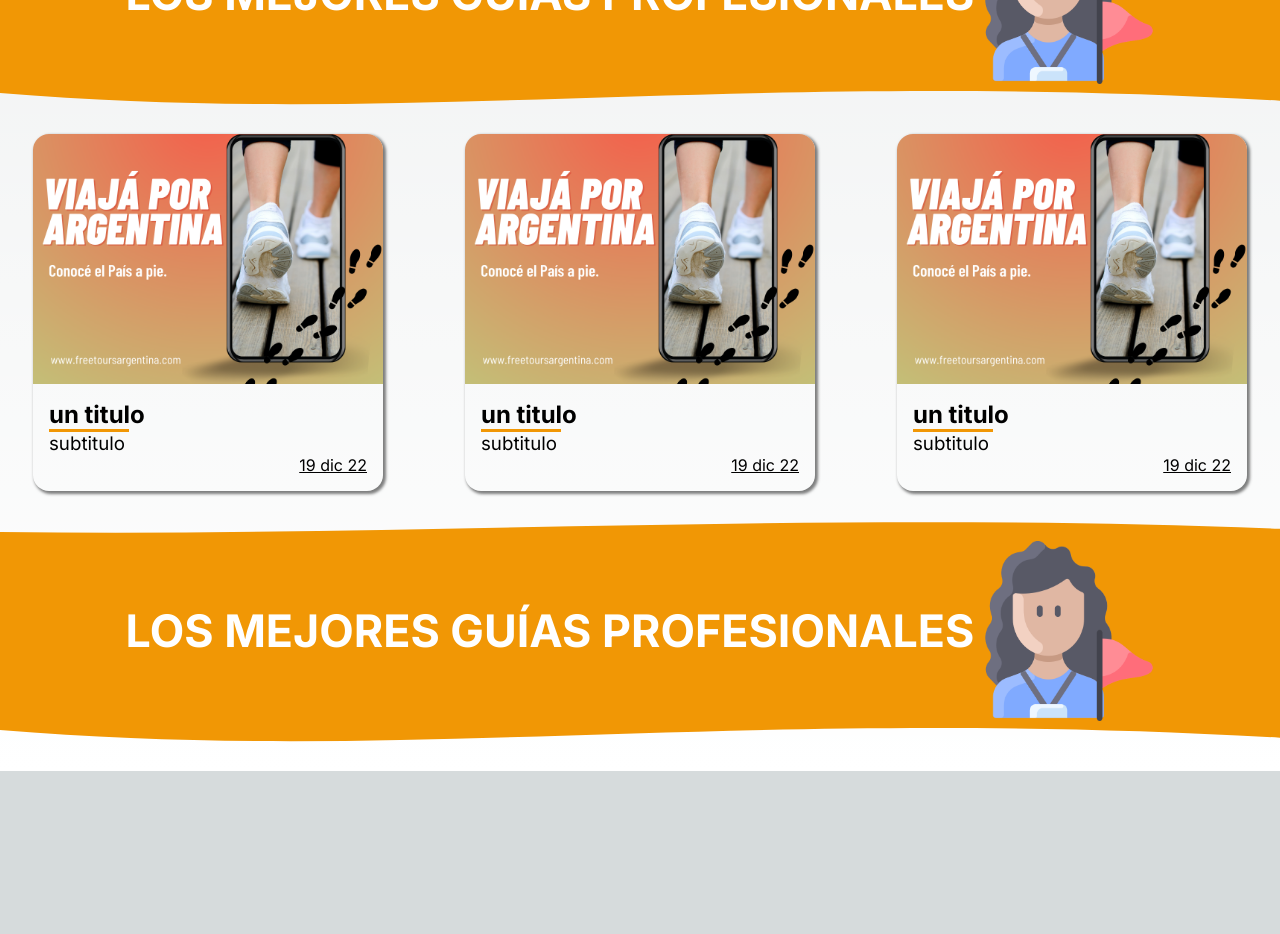
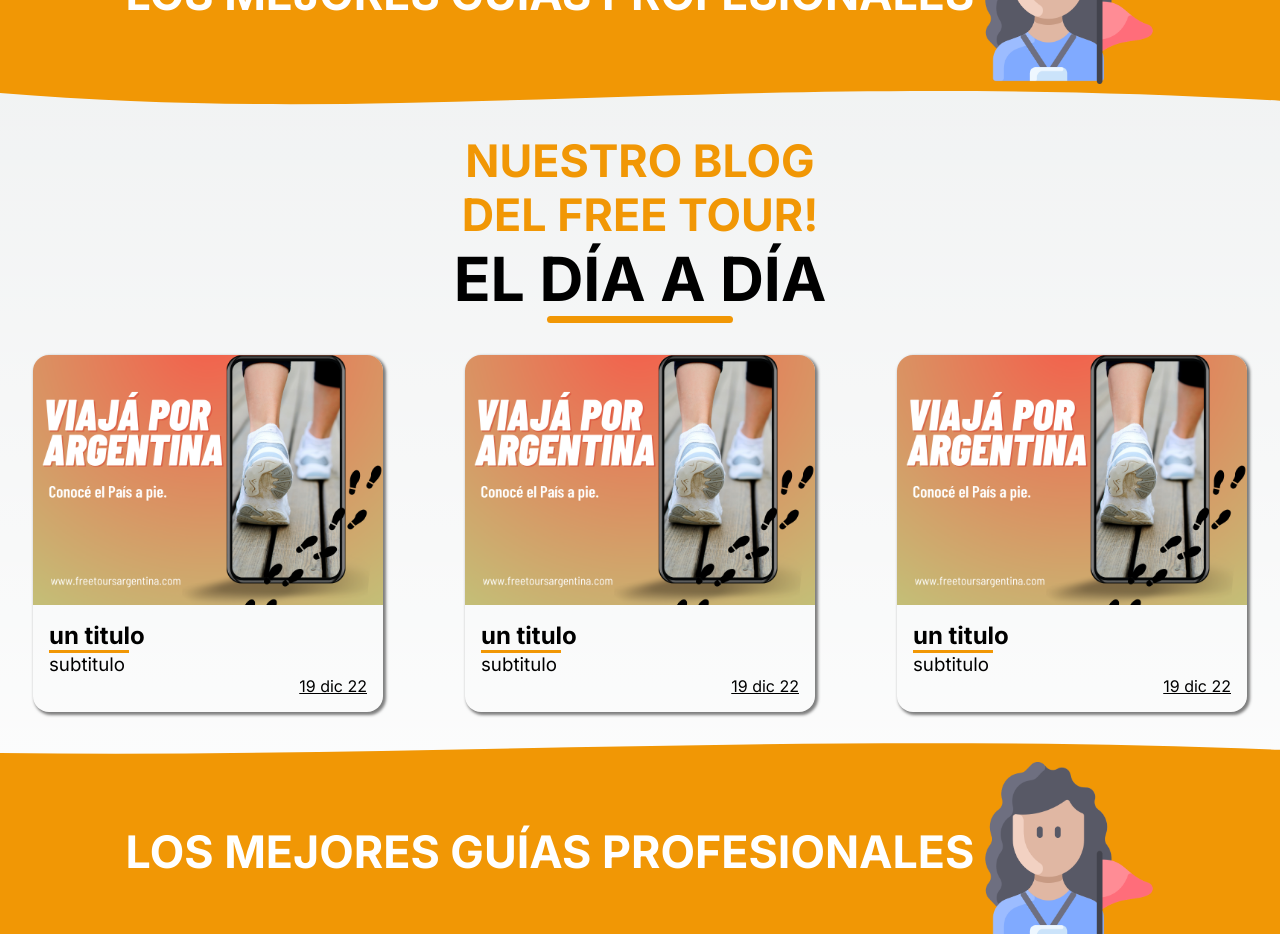
Before and after one commit to GonzaloGuaimas/tourism-blog-website-nextjs, a Next.js app: page / in a window 1280 px wide. Shown: the part 1720-2654 px from the top of the page. Before the commit the page ends 2491 px from the top, so only its background shows below. Built offline with nearby package versions, Linux system fonts and the light colour scheme.

Commit message:
add title in blog section

```diff
--- a/components/BlogGrid.tsx
+++ b/components/BlogGrid.tsx
@@ -4,11 +4,19 @@ import Image from 'next/image'
 import BlogCard from './pure/BlogCard'
 const BlogGrid = () => {
   return (
-    <div className={styles.Blog}>
+    <>
+      <div className={styles.titleSection}>
+        <h2>NUESTRO BLOG</h2>
+        <h2>DEL FREE TOUR!</h2>
+        <h1>EL DÍA A DÍA</h1>
+        <hr />
+      </div>
+      <div className={styles.Blog}>
         <BlogCard image={'/assets/1.png'} title={'un titulo'} subtitle={'subtitulo'} date={'19 dic 22'}/>
         <BlogCard image={'/assets/1.png'} title={'un titulo'} subtitle={'subtitulo'} date={'19 dic 22'}/>
         <BlogCard image={'/assets/1.png'} title={'un titulo'} subtitle={'subtitulo'} date={'19 dic 22'}/>
-    </div>
+      </div>
+    </>
   )
 }
 
```
